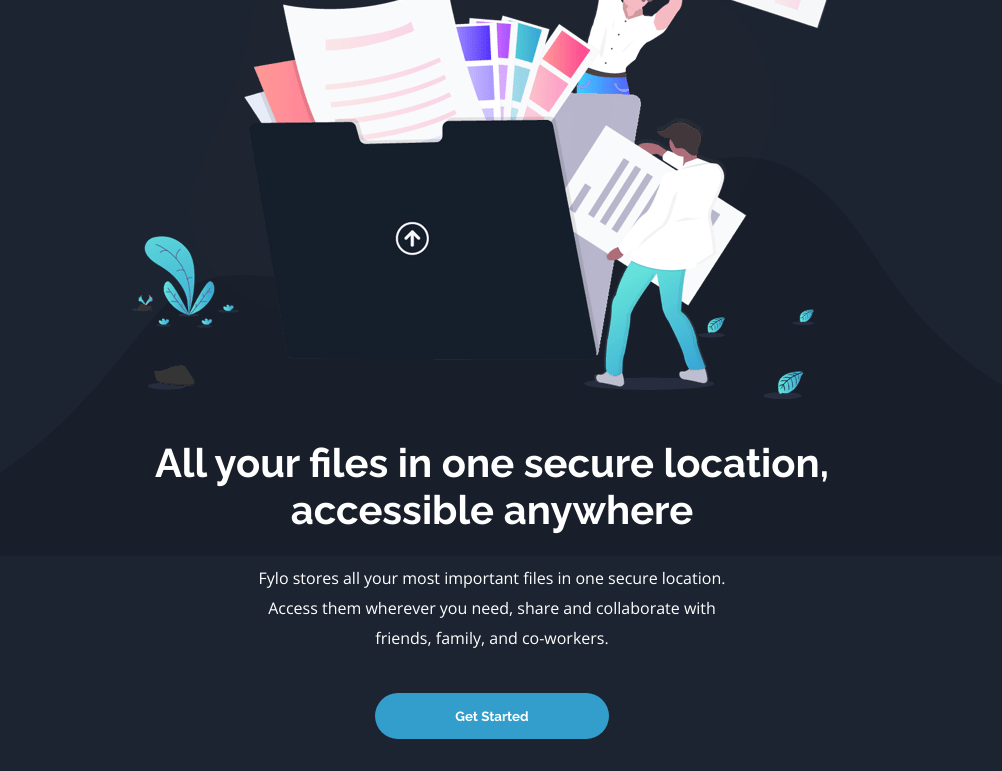
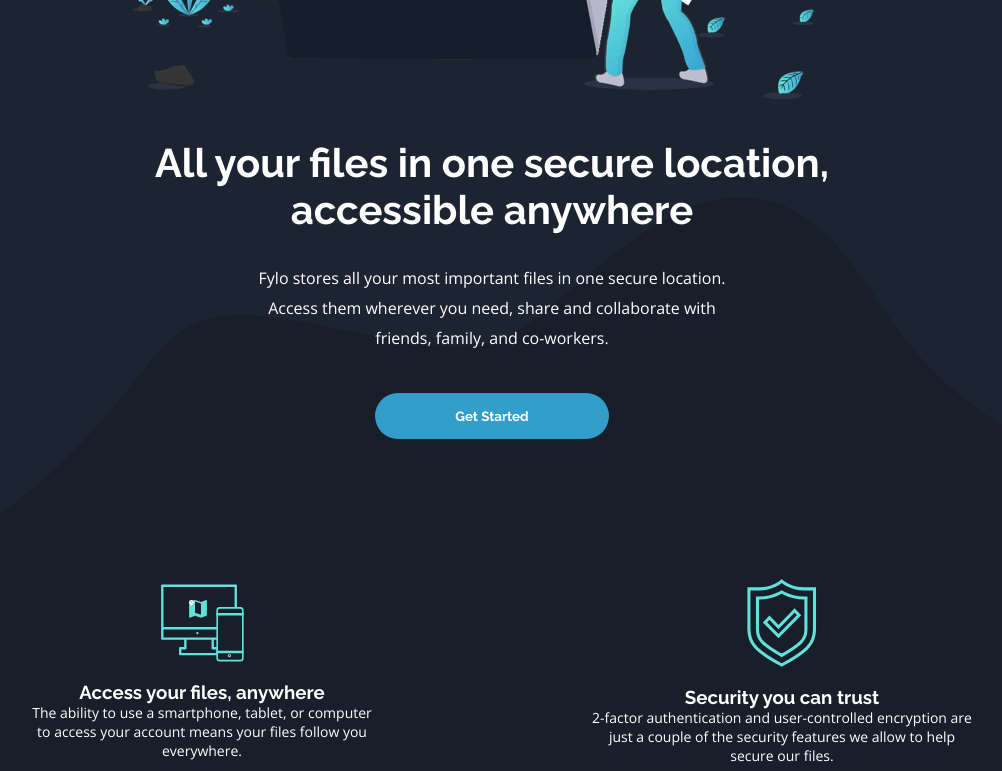
Before and after one commit to Meriem1551/Fylo-dark-theme-landing-page, a plain HTML site: page index.html in a window 1280 px wide. Shown: the part 625-1396 px from the top of the page, without its empty margins (148-1150 px from the left). Drawn offline with nearby package versions, Linux system fonts and the light colour scheme.

Commit message:
updating css

```diff
--- a/style.css
+++ b/style.css
@@ -50,7 +50,7 @@ header>ul>li:hover{
 }
 #background-image-desktop{
     position: relative;
-    top: 630px;
+    top: 670px;
     left: 0px;
     z-index: 0;
 }
@@ -60,7 +60,7 @@ header>ul>li:hover{
 main{
     position: relative;
     z-index: 100;
-    margin-top: -550px;
+    margin-top: -850px;
 
 }
 #first-container{
```
